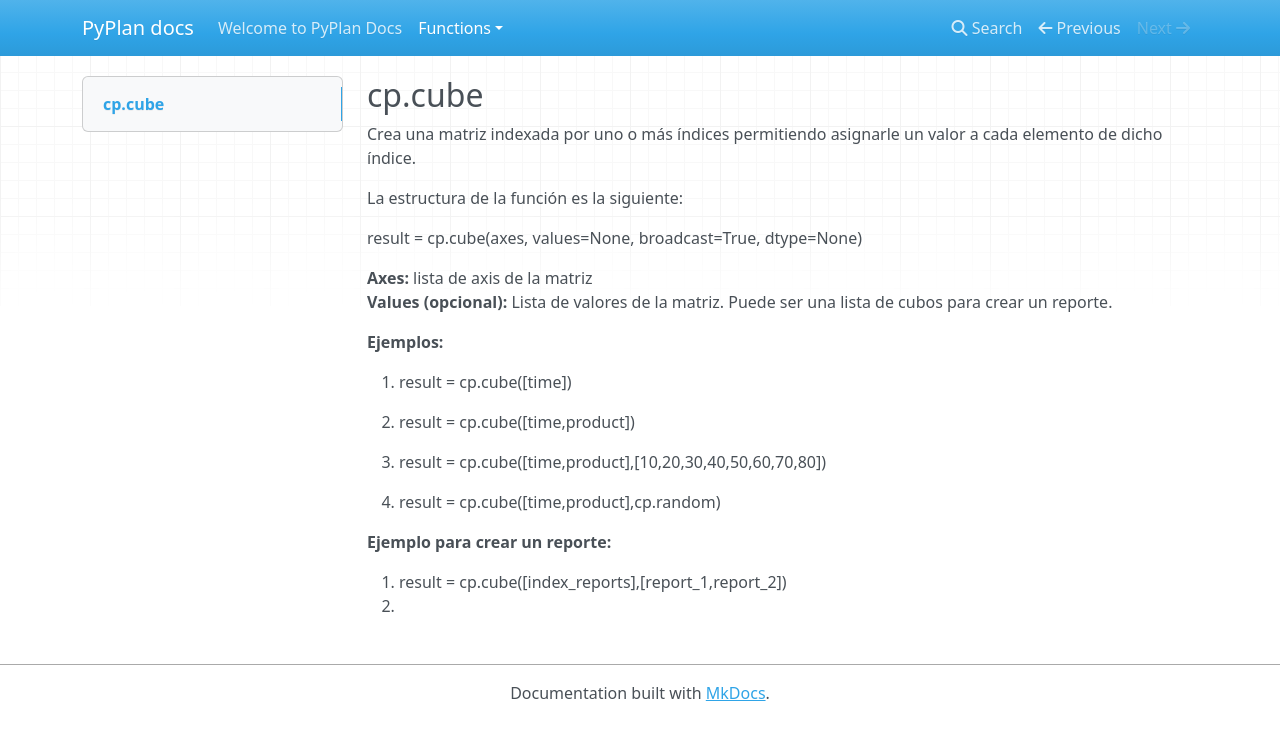
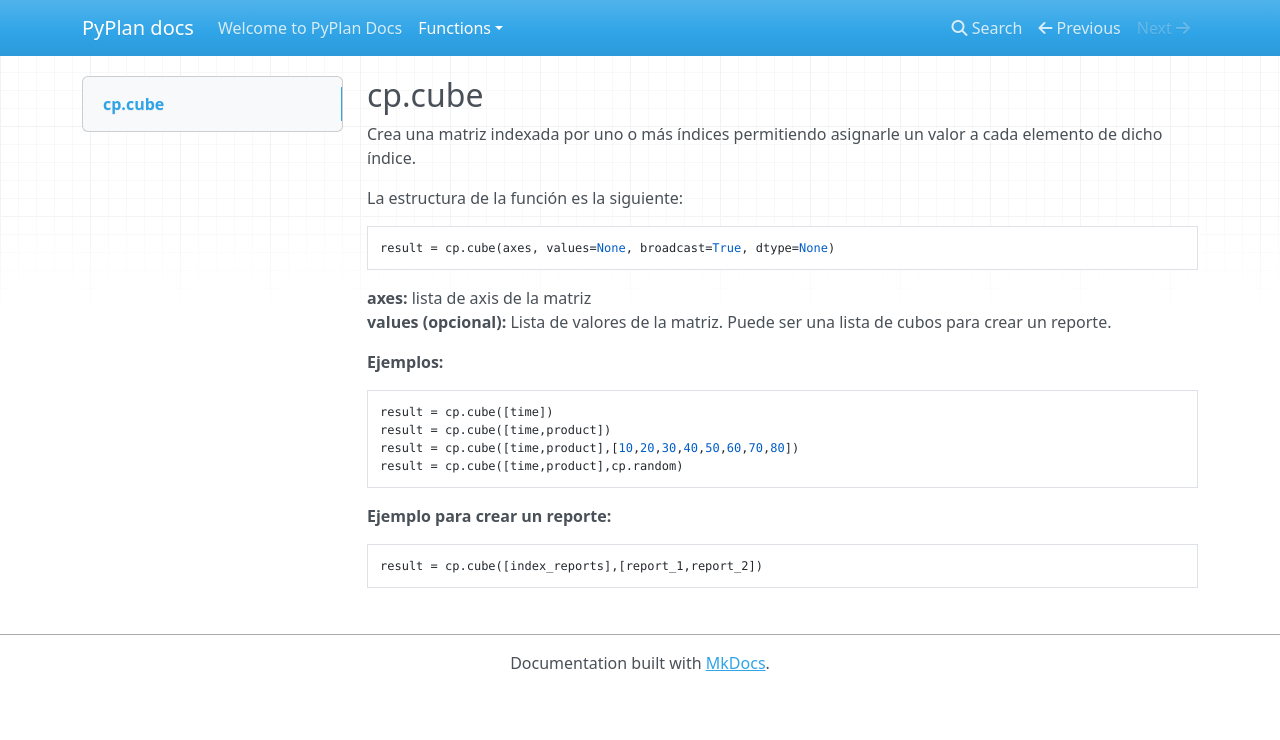
Before and after one commit to novix-sa/cubepy, an MkDocs documentation site: the page built from docs/functions/cube.md, in a window 1280 px wide. Shown: the top 740 px of the page. Built offline with MkDocs 1.6.1, drawn with Linux system fonts in a browser that asks for light colours; nearby versions of some CDN libraries; some of the changed lines change nothing that is shown.

Commit message:
docs/functions/cube.md updated from https://stackedit.io/

````diff
--- a/docs/functions/cube.md
+++ b/docs/functions/cube.md
@@ -4,25 +4,26 @@ Crea una matriz indexada por uno o más índices permitiendo asignarle un valor
 
 La estructura de la función es la siguiente:
 
+```python
 result = cp.cube(axes, values=None, broadcast=True, dtype=None)
-
-**Axes:**  lista de axis de la matriz
-**Values (opcional):**  Lista de valores de la matriz. Puede ser una lista de cubos para crear un reporte.
+```
+**axes:**  lista de axis de la matriz
+**values (opcional):**  Lista de valores de la matriz. Puede ser una lista de cubos para crear un reporte.
 
 **Ejemplos:**
 
-1.  result = cp.cube([time])
-
-1.  result = cp.cube([time,product])
-
-1.  result = cp.cube([time,product],[10,20,30,40,50,60,70,80])
-
-1.  result = cp.cube([time,product],cp.random)
+```python
+result = cp.cube([time])
+result = cp.cube([time,product])
+result = cp.cube([time,product],[10,20,30,40,50,60,70,80])
+result = cp.cube([time,product],cp.random)
+```
 
 **Ejemplo para crear un reporte:**
+```python
+result = cp.cube([index_reports],[report_1,report_2])
+```
 
-1.  result = cp.cube([index_reports],[report_1,report_2])
-2.
 <!--stackedit_data:
-eyJoaXN0b3J5IjpbLTU3Mzk1ODI5XX0=
+eyJoaXN0b3J5IjpbODcwNjU3MDBdfQ==
 -->
````
